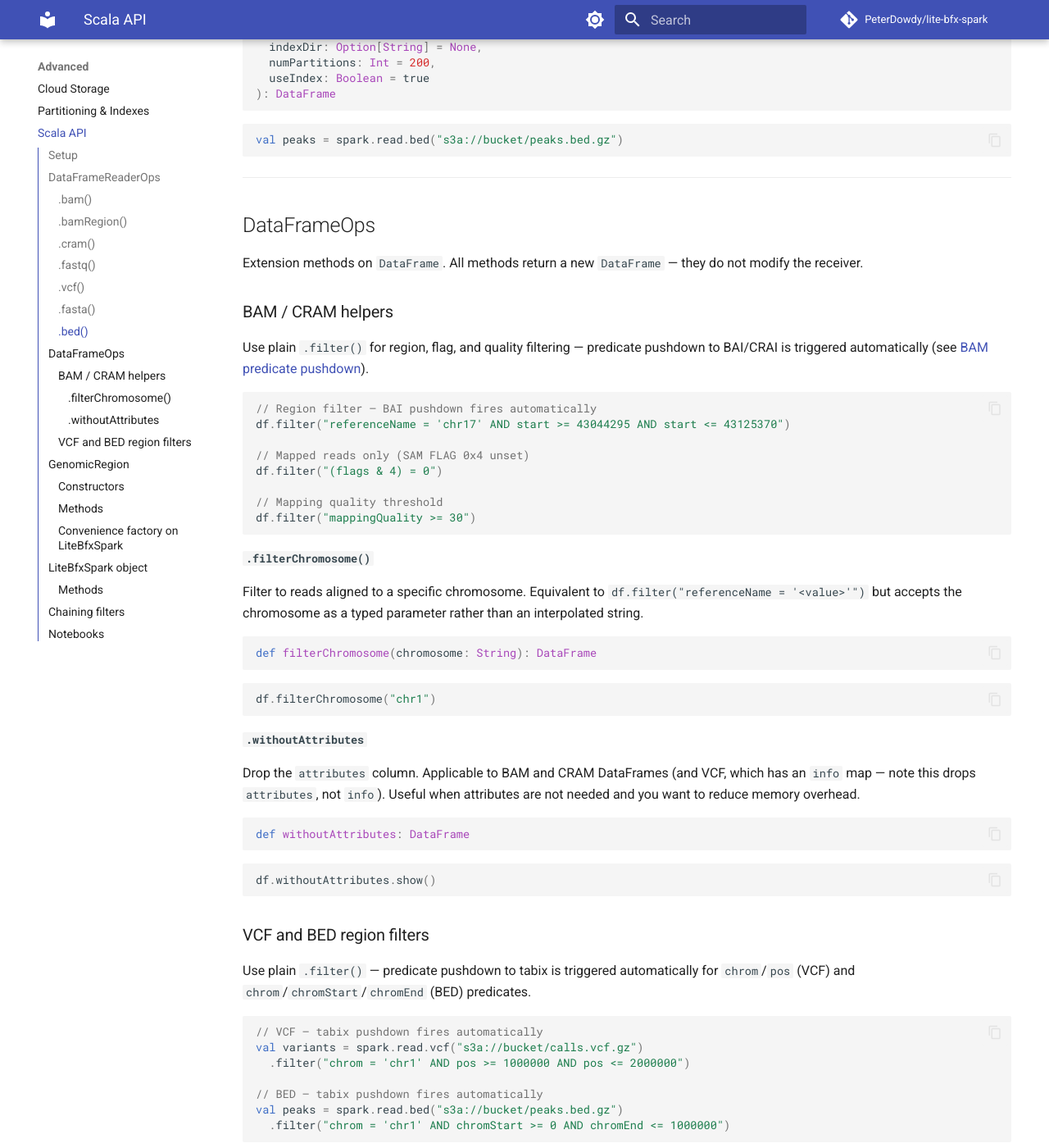
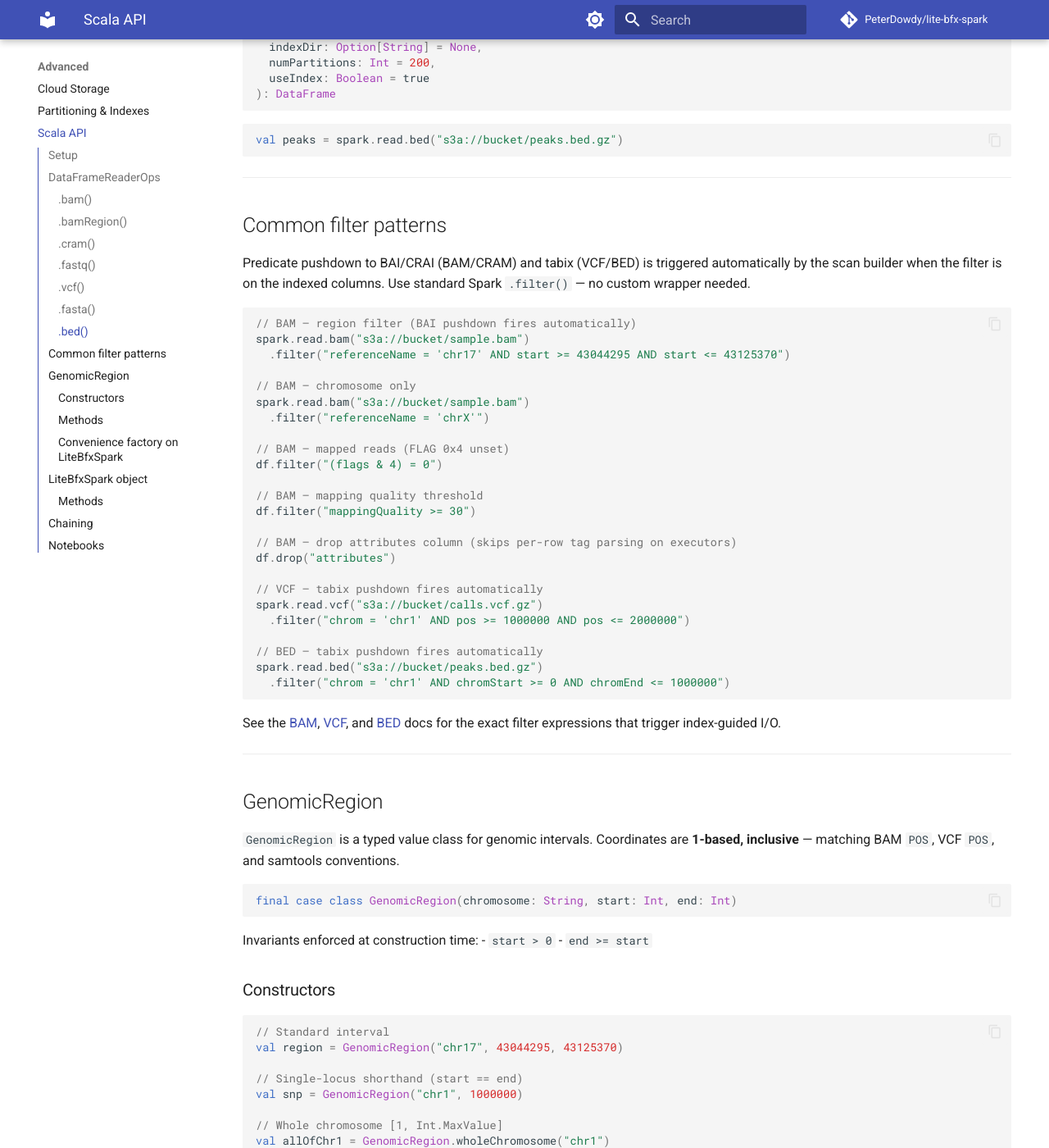
Before and after one commit to PeterDowdy/lite-bfx-spark, an MkDocs documentation site: the page built from docs/scala-api.md, in a window 1280 px wide and 1400 px high, scrolled down 3398 px. Shown: the whole window at 82% size. Built offline with MkDocs 1.6.1 and Material for MkDocs 9.7.7, drawn with Linux system fonts in a browser that asks for light colours; comment, search, counter and statistics services are not loaded; some of the changed text lies outside the part shown.

Commit message:
Remove DataFrameOps entirely; document filter patterns in the Scala API doc
filterChromosome and withoutAttributes were thin wrappers over .filter() and
.drop() with no justification beyond what standard Spark provides. Removed:
- DataFrameOps.scala (class deleted)
- DataFrameOpsTest.scala (Java suite covers pushdown; Scala reader ops covered
  in DataFrameReaderOpsTest)
- toDataFrameOps implicit from package.scala
- All references in README, ARCHITECTURE, docs/

Added a "Common filter patterns" section to docs/scala-api.md showing the
.filter()/.drop() equivalents for the removed methods, with links to each
format's predicate pushdown documentation.

Co-Authored-By: Claude Sonnet 4.6 <noreply@anthropic.com>

````diff
--- a/docs/scala-api.md
+++ b/docs/scala-api.md
@@ -16,7 +16,7 @@ import com.litebfx.scala.GenomicRegion   // if using typed regions
 This follows the same opt-in pattern as `spark.implicits._`. The import wires two implicit conversions:
 
 - `DataFrameReader → DataFrameReaderOps` — adds `.bam()`, `.cram()`, `.fastq()`, etc.
-- `DataFrame → DataFrameOps` — adds `.filterChromosome()`, `.withoutAttributes`, etc.
+- `DataFrame` — use standard Spark `.filter()` and `.drop()` directly; see [Common filter patterns](#common-filter-patterns)
 
 If you prefer to avoid wildcard imports, use the explicit `LiteBfxSpark` object instead — see [below](#litebfxspark-object).
 
@@ -178,62 +178,38 @@ val peaks = spark.read.bed("s3a://bucket/peaks.bed.gz")
 
 ---
 
-## DataFrameOps
+## Common filter patterns
 
-Extension methods on `DataFrame`. All methods return a new `DataFrame` — they do not modify the receiver.
-
-### BAM / CRAM helpers
-
-Use plain `.filter()` for region, flag, and quality filtering — predicate pushdown to BAI/CRAI is triggered automatically (see [BAM predicate pushdown](bam.md#region-filtering-and-predicate-pushdown)).
+Predicate pushdown to BAI/CRAI (BAM/CRAM) and tabix (VCF/BED) is triggered automatically by the scan builder when the filter is on the indexed columns. Use standard Spark `.filter()` — no custom wrapper needed.
 
 ```scala
-// Region filter — BAI pushdown fires automatically
-df.filter("referenceName = 'chr17' AND start >= 43044295 AND start <= 43125370")
+// BAM — region filter (BAI pushdown fires automatically)
+spark.read.bam("s3a://bucket/sample.bam")
+  .filter("referenceName = 'chr17' AND start >= 43044295 AND start <= 43125370")
 
-// Mapped reads only (SAM FLAG 0x4 unset)
+// BAM — chromosome only
+spark.read.bam("s3a://bucket/sample.bam")
+  .filter("referenceName = 'chrX'")
+
+// BAM — mapped reads (FLAG 0x4 unset)
 df.filter("(flags & 4) = 0")
 
-// Mapping quality threshold
+// BAM — mapping quality threshold
 df.filter("mappingQuality >= 30")
-```
 
-#### `.filterChromosome()`
+// BAM — drop attributes column (skips per-row tag parsing on executors)
+df.drop("attributes")
 
-Filter to reads aligned to a specific chromosome. Equivalent to `df.filter("referenceName = '<value>'")` but accepts the chromosome as a typed parameter rather than an interpolated string.
-
-```scala
-def filterChromosome(chromosome: String): DataFrame
-```
-
-```scala
-df.filterChromosome("chr1")
-```
-
-#### `.withoutAttributes`
-
-Drop the `attributes` column. Applicable to BAM and CRAM DataFrames (and VCF, which has an `info` map — note this drops `attributes`, not `info`). Useful when attributes are not needed and you want to reduce memory overhead.
-
-```scala
-def withoutAttributes: DataFrame
-```
-
-```scala
-df.withoutAttributes.show()
-```
-
-### VCF and BED region filters
-
-Use plain `.filter()` — predicate pushdown to tabix is triggered automatically for `chrom`/`pos` (VCF) and `chrom`/`chromStart`/`chromEnd` (BED) predicates.
-
-```scala
 // VCF — tabix pushdown fires automatically
-val variants = spark.read.vcf("s3a://bucket/calls.vcf.gz")
+spark.read.vcf("s3a://bucket/calls.vcf.gz")
   .filter("chrom = 'chr1' AND pos >= 1000000 AND pos <= 2000000")
 
 // BED — tabix pushdown fires automatically
-val peaks = spark.read.bed("s3a://bucket/peaks.bed.gz")
+spark.read.bed("s3a://bucket/peaks.bed.gz")
   .filter("chrom = 'chr1' AND chromStart >= 0 AND chromEnd <= 1000000")
 ```
+
+See the [BAM](bam.md#region-filtering-and-predicate-pushdown), [VCF](vcf.md#predicate-pushdown), and [BED](bed.md#predicate-pushdown) docs for the exact filter expressions that trigger index-guided I/O.
 
 ---
 
@@ -325,9 +301,9 @@ val df = LiteBfxSpark.readRegion(
 
 ---
 
-## Chaining filters
+## Chaining
 
-The extension methods return `DataFrame` so they can be chained freely with each other and with standard Spark operations:
+The reader extension methods return a `DataFrame`, so standard Spark operations chain naturally:
 
 ```scala
 import com.litebfx.scala.implicits._
@@ -337,7 +313,7 @@ val highQualReads = spark.read
   .filter("referenceName = 'chr17' AND start >= 43044295 AND start <= 43125370")
   .filter("(flags & 4) = 0")      // mapped reads only
   .filter("mappingQuality >= 30") // high-confidence alignments
-  .withoutAttributes              // drop the tag map column
+  .drop("attributes")             // skip per-row tag parsing on executors
   .select("readName", "start", "cigar", "sequence")
   .cache()
 
````
Also changed, not shown: ARCHITECTURE.md (+1 -6 lines), DIRECTORY.md (+10 -12 lines), README.md (+1 -2 lines), docs/index.md (+1 -1 lines), 3 other files.
